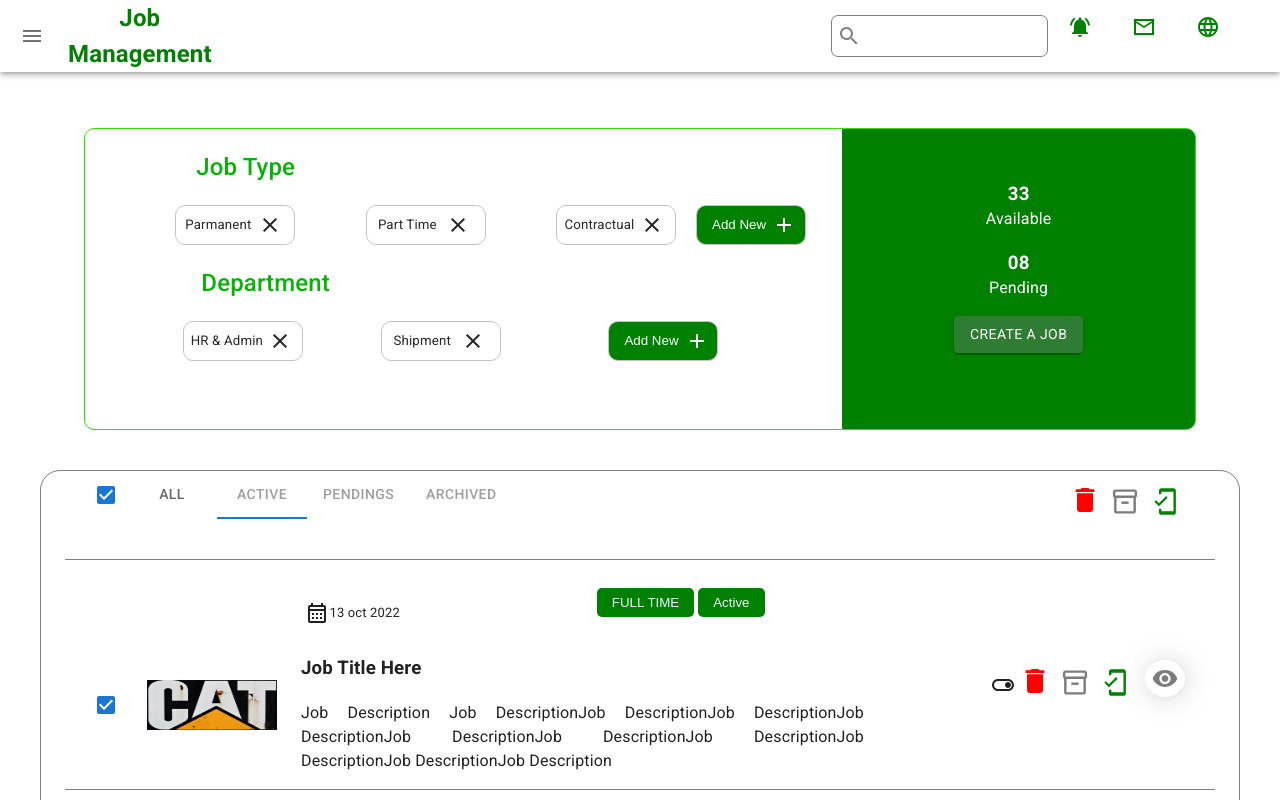
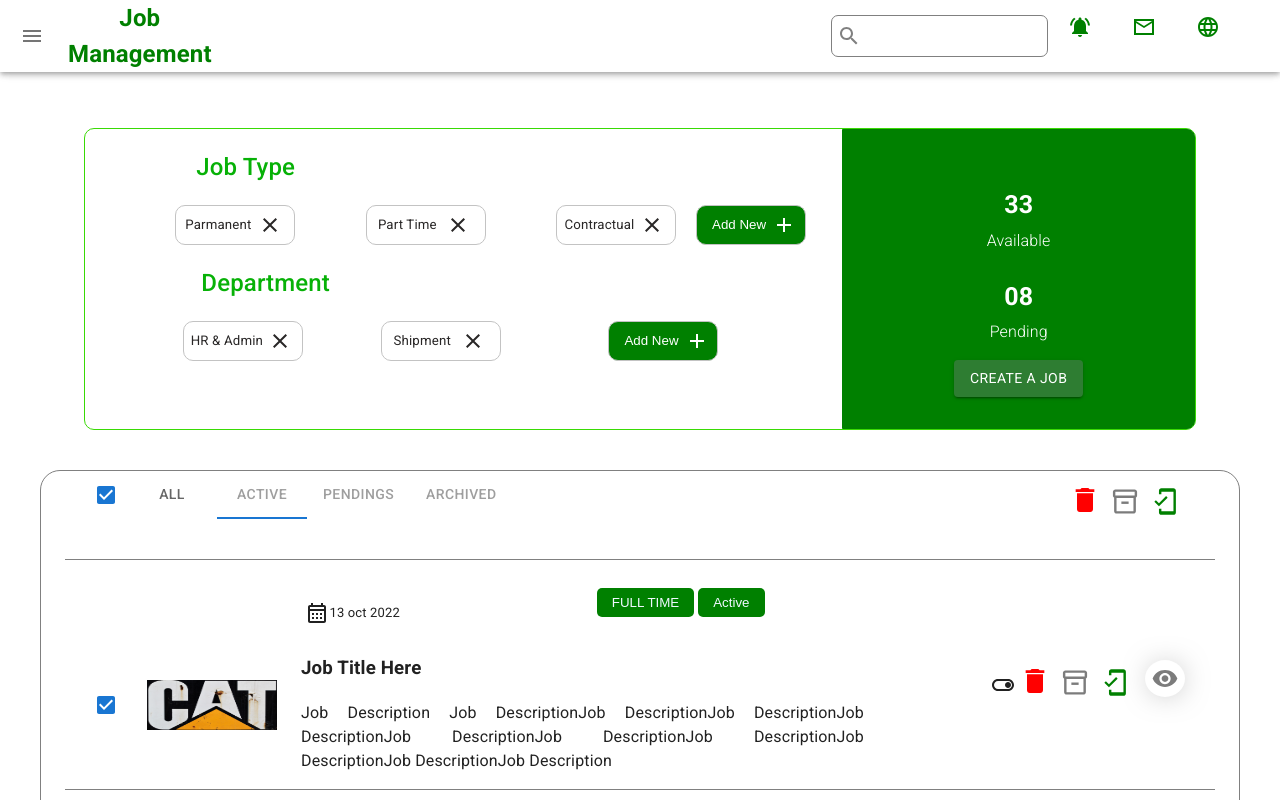
Before and after one commit to BishalAshiq/dashboard-job-management, a React (Create React App) app: page / in a window 1280 px wide. Shown: the top 800 px of the page. Built offline with nearby package versions, Linux system fonts and the light colour scheme.

Commit message:
almost final

```diff
--- a/src/Components/Dashboard/DrawerNav/DrawerNav.css
+++ b/src/Components/Dashboard/DrawerNav/DrawerNav.css
@@ -2,7 +2,7 @@
   display: flex;
   justify-content: space-between;
   align-items: center;
-  margin-right: 100px;
+  /* margin-right: 100px; */
 }
 .page-nav-icons {
   position: relative;
--- a/src/Components/Dashboard/DrawerNav/DrawerNav.js
+++ b/src/Components/Dashboard/DrawerNav/DrawerNav.js
@@ -95,7 +95,7 @@ const DrawerNav = () => {
             </IconButton>
             <div style={{ color: "green" }} className="page-nav">
               <div>
-                <h2 style={{ display: "inline" }}>Job Management</h2>
+                <h2 style={{ display: "inline", fontWeight: 600 }}>Job Management</h2>
               </div>
 
               <div className="page-nav-icons">
--- a/src/Components/Dashboard/Pages/Pages/JobDep.js
+++ b/src/Components/Dashboard/Pages/Pages/JobDep.js
@@ -87,14 +87,14 @@ const JobDep = () => {
             <Grid item xs={6} md={4}>
               <div className="available">
                 <div>
-                  <h3 style={{ color: "white" }}>33</h3>
-                  <p style={{ marginTop: "-20px", color: "white" }}>
+                  <h3 style={{ color: "white", fontSize: 25 }}>33</h3>
+                  <p style={{ marginTop: "-20px", color: "white", fontWeight: 300 }}>
                     Available
                   </p>
                 </div>
                 <div>
-                  <h3 style={{ color: "white" }}>08</h3>
-                  <p style={{ marginTop: "-20px", color: "white" }}>Pending</p>
+                  <h3 style={{ color: "white", fontSize: 25 }}>08</h3>
+                  <p style={{ marginTop: "-20px", color: "white", fontWeight: 300 }}>Pending</p>
                 </div>
                 <div>
                   <Button
```
